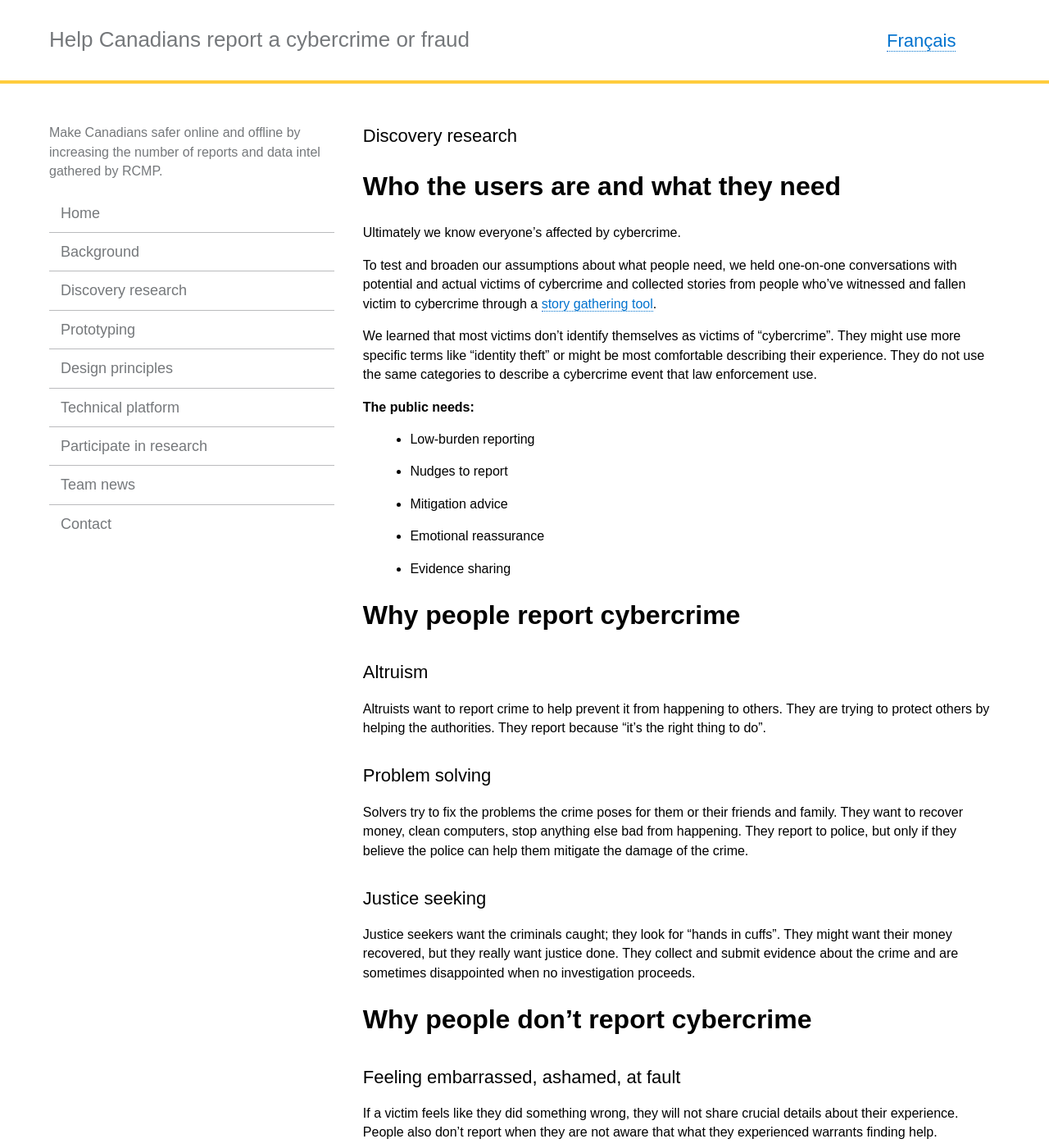
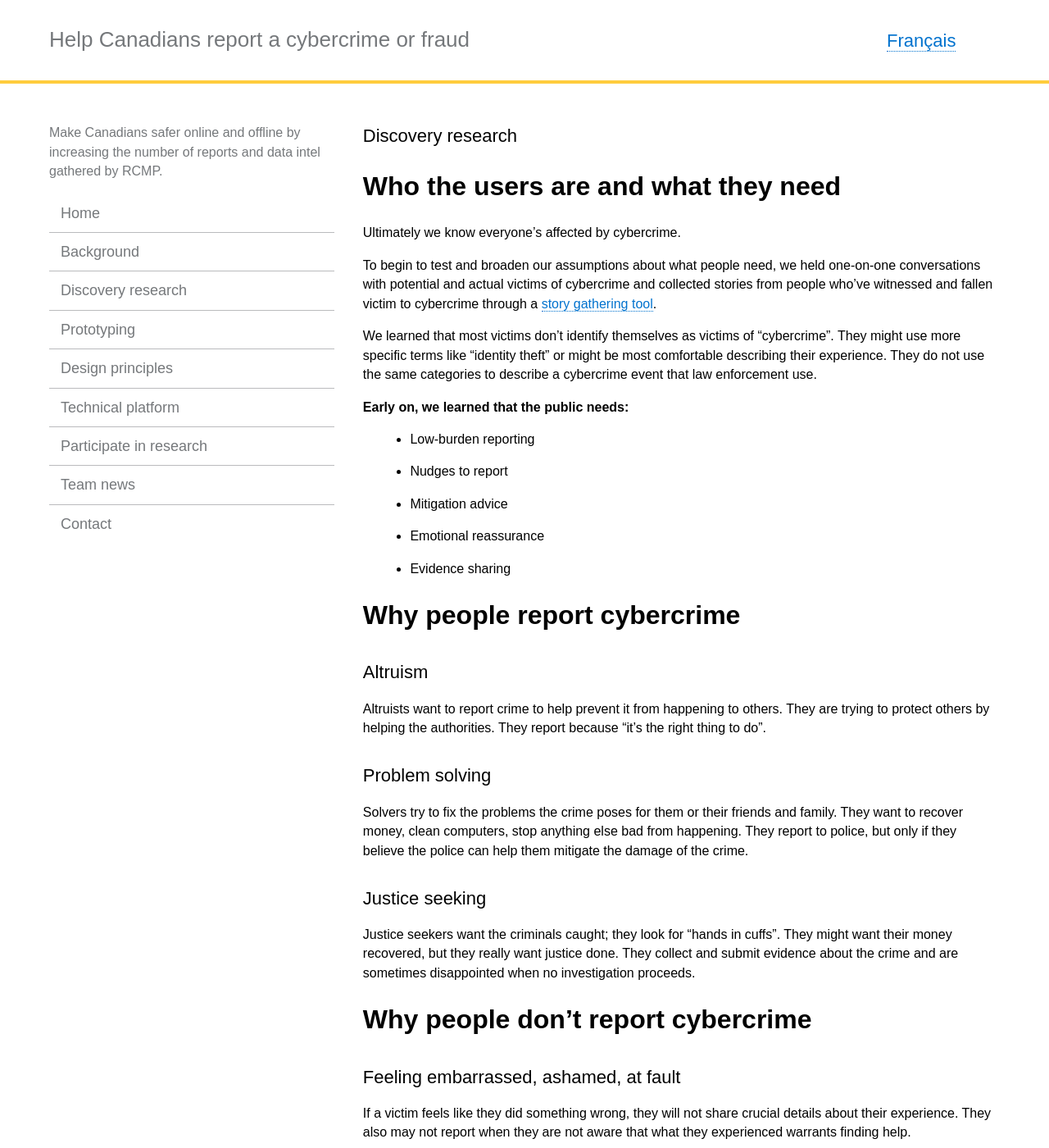
Before and after one commit to cds-snc/rcmp-report-a-cybercrime-alpha-documentation, a Jekyll site: the page built from _pages/en/discovery.md, in a window 1280 px wide and 1400 px high. Shown: the whole window at 82% size. Built offline with Jekyll 4.4.1, drawn with Linux system fonts in a browser that asks for light colours.

Commit message:
Update discovery.md

```diff
--- a/_pages/en/discovery.md
+++ b/_pages/en/discovery.md
@@ -10,11 +10,11 @@ trans_url: "/decouverte/"
 
 Ultimately we know everyone's affected by cybercrime.
 
-To test and broaden our assumptions about what people need, we held one-on-one conversations with potential and actual victims of cybercrime and collected stories from people who've witnessed and fallen victim to cybercrime through a [story gathering tool](https://tell-us.cds-snc.ca).
+To begin to test and broaden our assumptions about what people need, we held one-on-one conversations with potential and actual victims of cybercrime and collected stories from people who've witnessed and fallen victim to cybercrime through a [story gathering tool](https://tell-us.cds-snc.ca).
 
 We learned that most victims don't identify themselves as victims of "cybercrime". They might use more specific terms like "identity theft" or might be most comfortable describing their experience. They do not use the same categories to describe a cybercrime event that law enforcement use.
 
-**The public needs:**
+**Early on, we learned that the public needs:**
 > * Low-burden reporting
 > * Nudges to report
 > * Mitigation advice
@@ -39,7 +39,7 @@ Justice seekers want the criminals caught; they look for "hands in cuffs". They
 
 ## Feeling embarrassed, ashamed, at fault
 
-If a victim feels like they did something wrong, they will not share crucial details about their experience. People also don't report when they are not aware that what they experienced warrants finding help.
+If a victim feels like they did something wrong, they will not share crucial details about their experience. They also may not report when they are not aware that what they experienced warrants finding help.
 
 ## Not knowing what the options are for reporting
 
```
